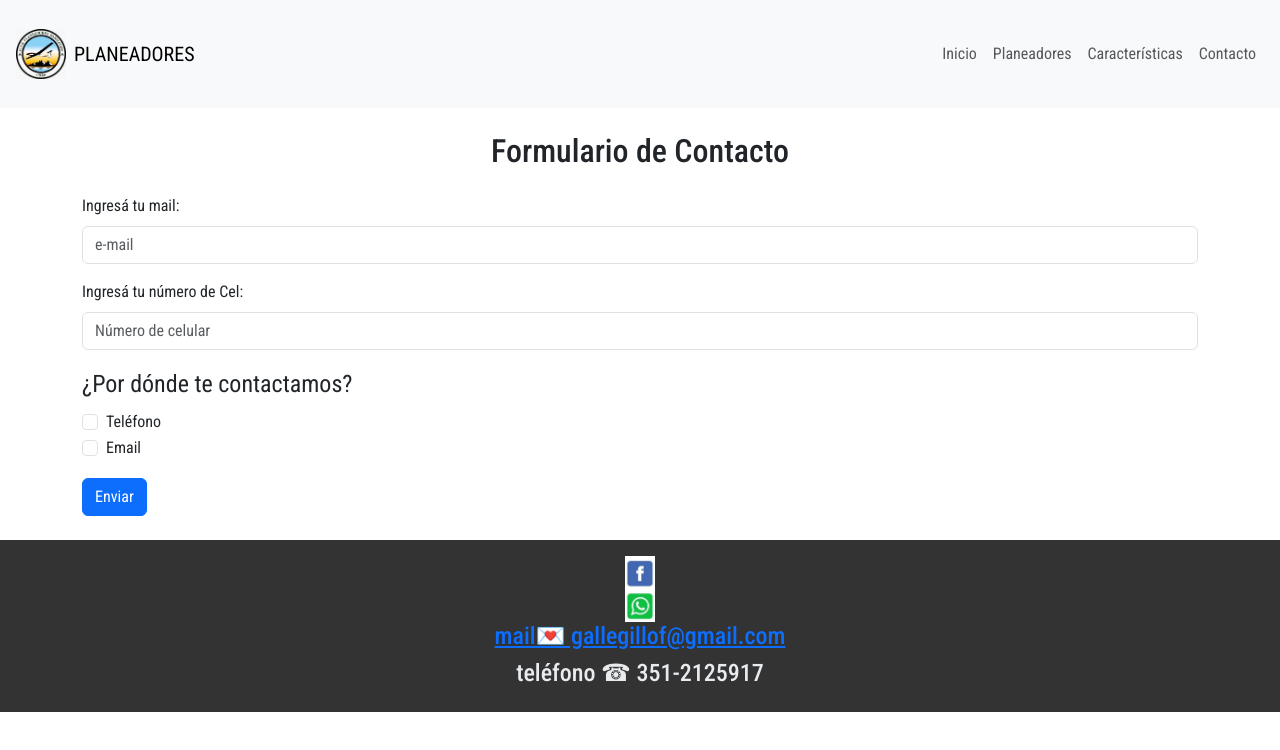
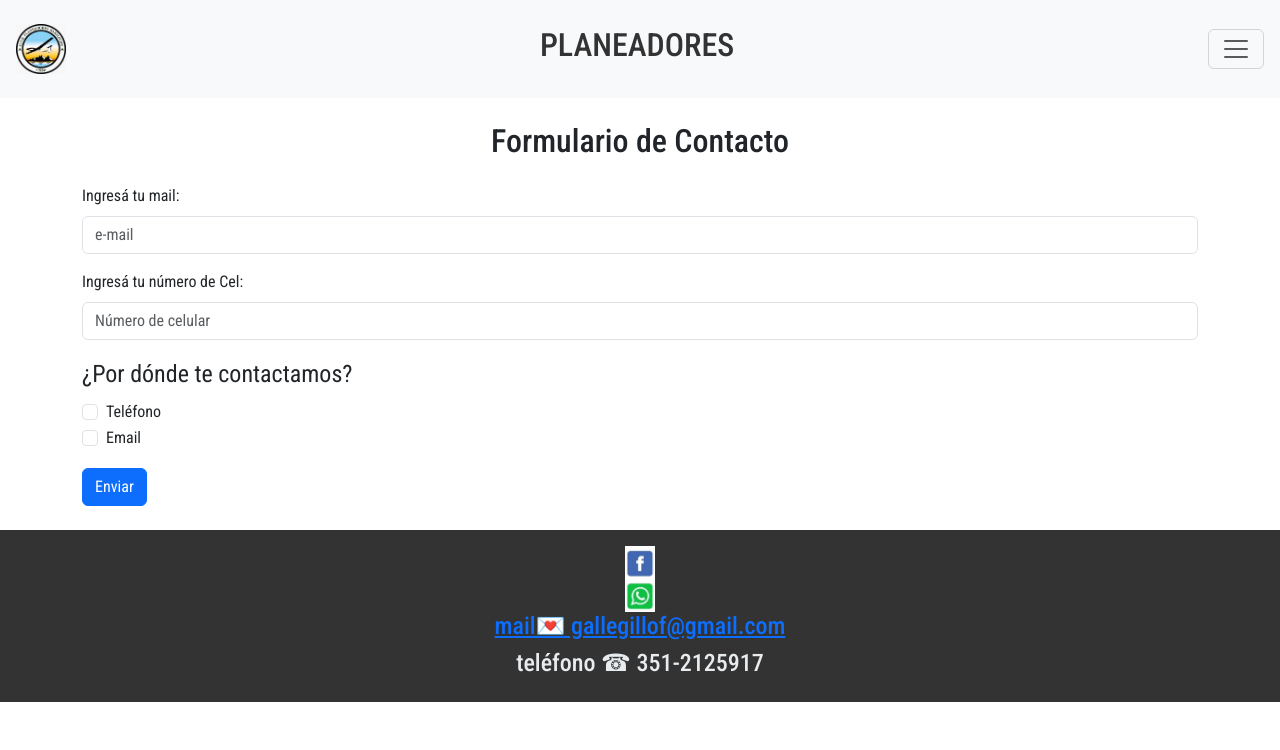
Before and after one commit to DFrank-coder/entregacoder, a plain HTML site: page pages/contacto.html in a window 1280 px wide. Drawn offline with nearby package versions, Linux system fonts and the light colour scheme.

Commit message:
Segunda agregada de estilos

```diff
--- a/pages/contacto.html
+++ b/pages/contacto.html
@@ -13,13 +13,12 @@
 </head>
 
 <body>
-  <!-- Header con Bootstrap para mayor responsividad -->
   <header class="header sticky-top">
-    <nav class="navbar navbar-expand-lg navbar-light bg-light">
-      <a class="navbar-brand d-flex align-items-center" href="#">
-        <img src="../img/logoplaneador.jpg" alt="logo de planeador" class="img-fluid me-2" width="50">
-        PLANEADORES
-      </a>
+    <nav class="navbar">
+      <img src="../img/logoplaneador.jpg" alt="logo de planeador" width="50">
+      <div class="titulo">
+        <h2>PLANEADORES</h2>
+      </div>
       <button class="navbar-toggler" type="button" data-bs-toggle="collapse" data-bs-target="#navbarNav"
         aria-controls="navbarNav" aria-expanded="false" aria-label="Toggle navigation">
         <span class="navbar-toggler-icon"></span>
```
Also changed, not shown: index.html (+1 -2 lines), pages/caracteristicas.html (+0 -1 lines).
